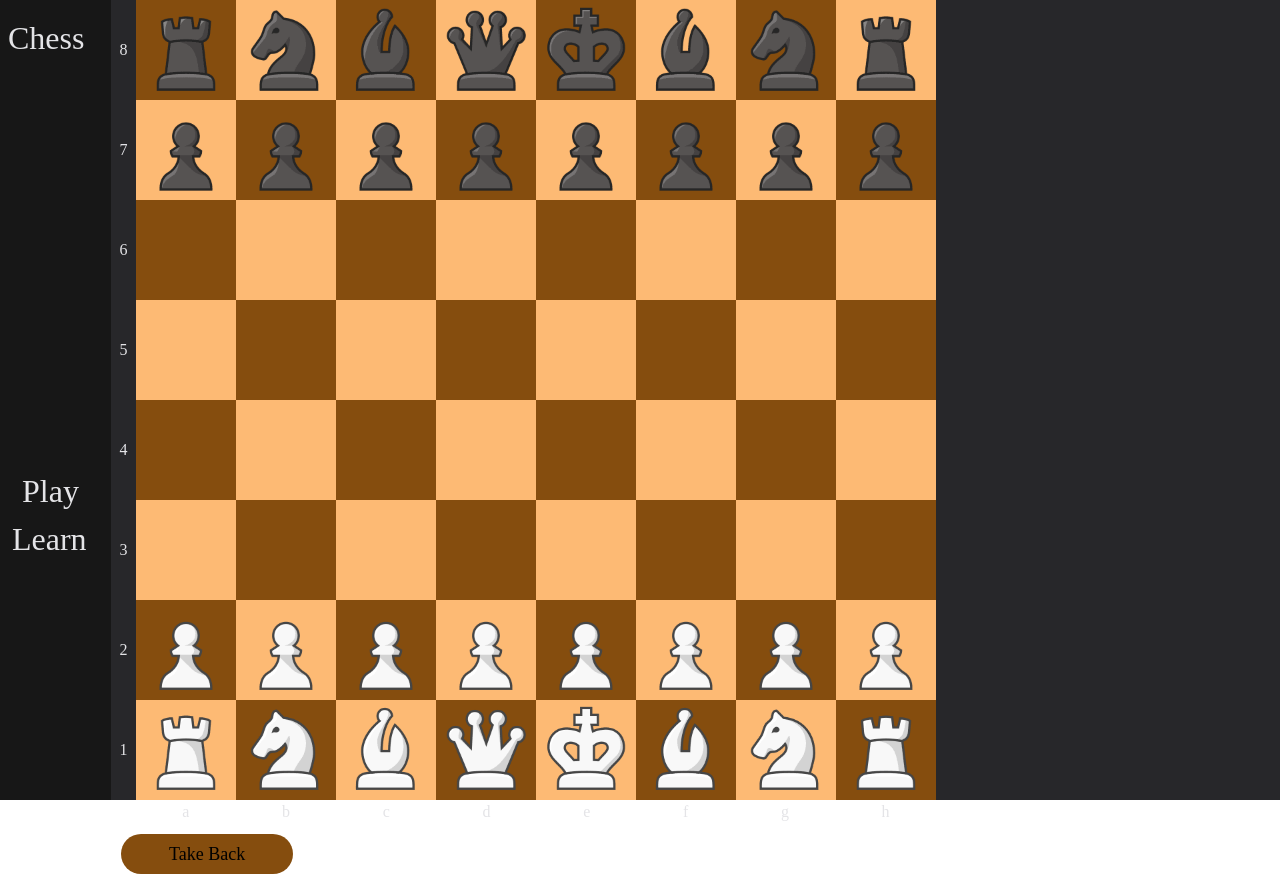
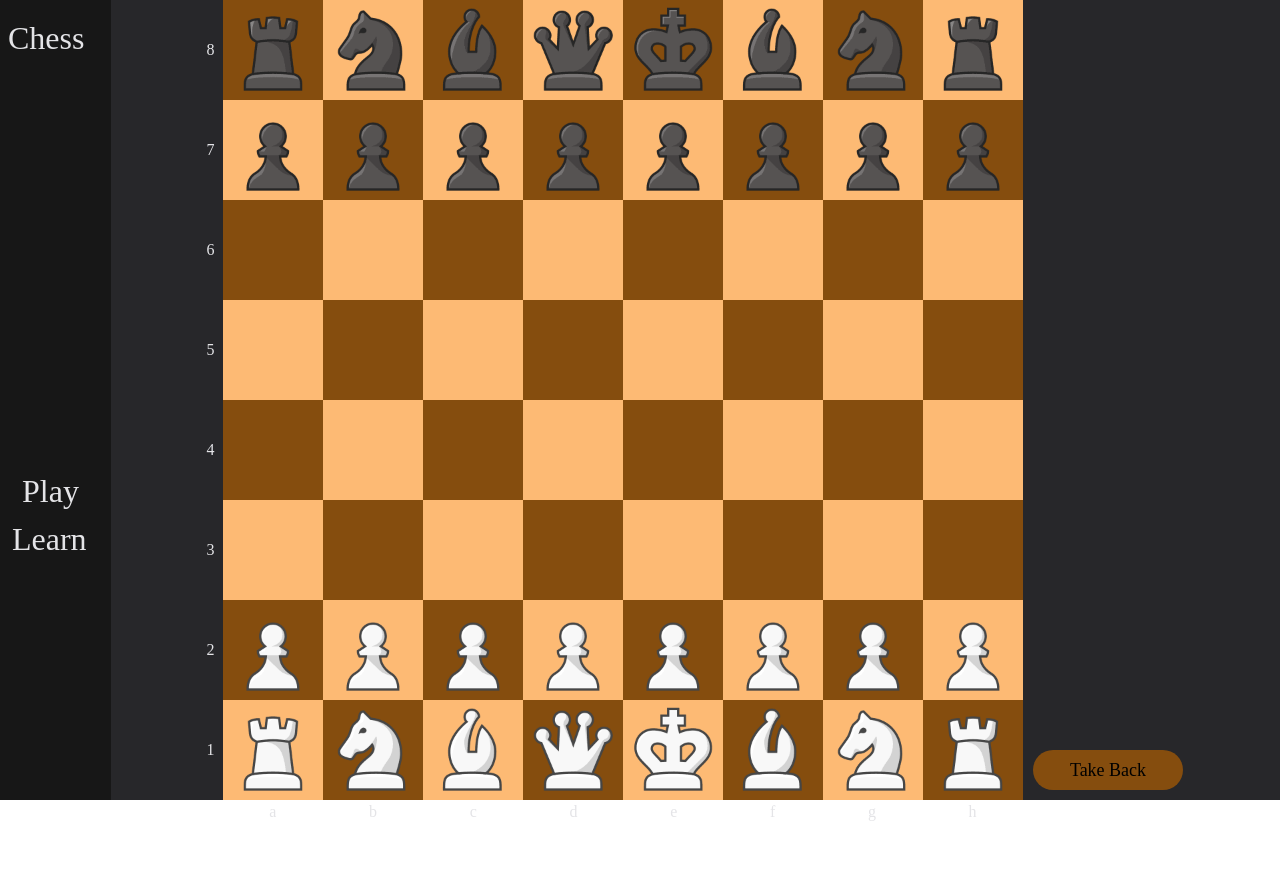
Before and after one commit to demurre/ChessPlayAndLearn, a React (Vite) app: page /play in a window 1280 px wide. After the commit the page ends 824 px from the top, so only its background shows below. Built offline with nearby package versions, Linux system fonts and the light colour scheme.

Commit message:
complete chess

```diff
--- a/src/components/Board/Board.jsx
+++ b/src/components/Board/Board.jsx
@@ -51,7 +51,7 @@ const Board = () => {
   };
 
   return (
-    <div className="grid relative grid-cols-[25px_800px] w-[45%] ">
+    <div className="grid relative grid-cols-[25px_800px] max-h-[800px] ">
       <Ranks ranks={ranks} />
 
       <div className="grid grid-cols-8 grid-rows-8 w-[800px] h-[800px]">
--- a/src/components/Control/MovesList.css
+++ b/src/components/Control/MovesList.css
@@ -6,11 +6,12 @@
   flex-wrap: wrap;
   align-content: start;
   overflow: auto;
-  font-size: 1.1em;
+  max-height: 750px;
+  font-size: 16px;
 }
 .moves-list div {
   flex-basis: 35%;
-  padding-left: 5%;
+  padding-left: 15%;
   text-align: left;
   position: relative;
   padding-bottom: 5px;
--- a/src/components/Control/TakeBack.jsx
+++ b/src/components/Control/TakeBack.jsx
@@ -7,7 +7,7 @@ const TakeBack = () => {
   return (
     <div>
       <button
-        className="w-[15%] h-[40px] bg-yellow-800 rounded-[30px] text-black text-[18px] font-normal font-['Satoshi'] hover:bg-yellow-700 hover:shadow-md"
+        className="w-[150px] h-[40px] bg-yellow-800 rounded-[30px] text-black text-[18px] font-normal font-['Satoshi'] hover:bg-yellow-700 hover:shadow-md"
         onClick={() => dispatch(takeBack())}
       >
         Take Back
--- a/src/components/Pieces/Pieces.jsx
+++ b/src/components/Pieces/Pieces.jsx
@@ -103,7 +103,7 @@ const Pieces = () => {
       ref={ref}
       onDrop={onDrop}
       onDragOver={onDragOver}
-      className="absolute left-[25px] right-0 top-0 bottom-[25px]"
+      className="absolute left-[25px] right-0 top-0 bottom-[0px]"
     >
       {currentPosition.map((r, rank) =>
         r.map((f, file) =>
--- a/src/pages/PlayPage.jsx
+++ b/src/pages/PlayPage.jsx
@@ -14,12 +14,15 @@ const PlayPage = () => {
 
   return (
     <AppContext.Provider value={providerState}>
-      <div className="w-screen h-screen relative bg-zinc-800 ">
+      <div className="w-screen h-screen relative bg-zinc-800 flex place-content-center ">
         <Board />
-        <Control>
-          <MovesList />
-          <TakeBack />
-        </Control>
+
+        <div className="flex col-2">
+          <Control>
+            <MovesList />
+            <TakeBack />
+          </Control>
+        </div>
       </div>
     </AppContext.Provider>
   );
```
